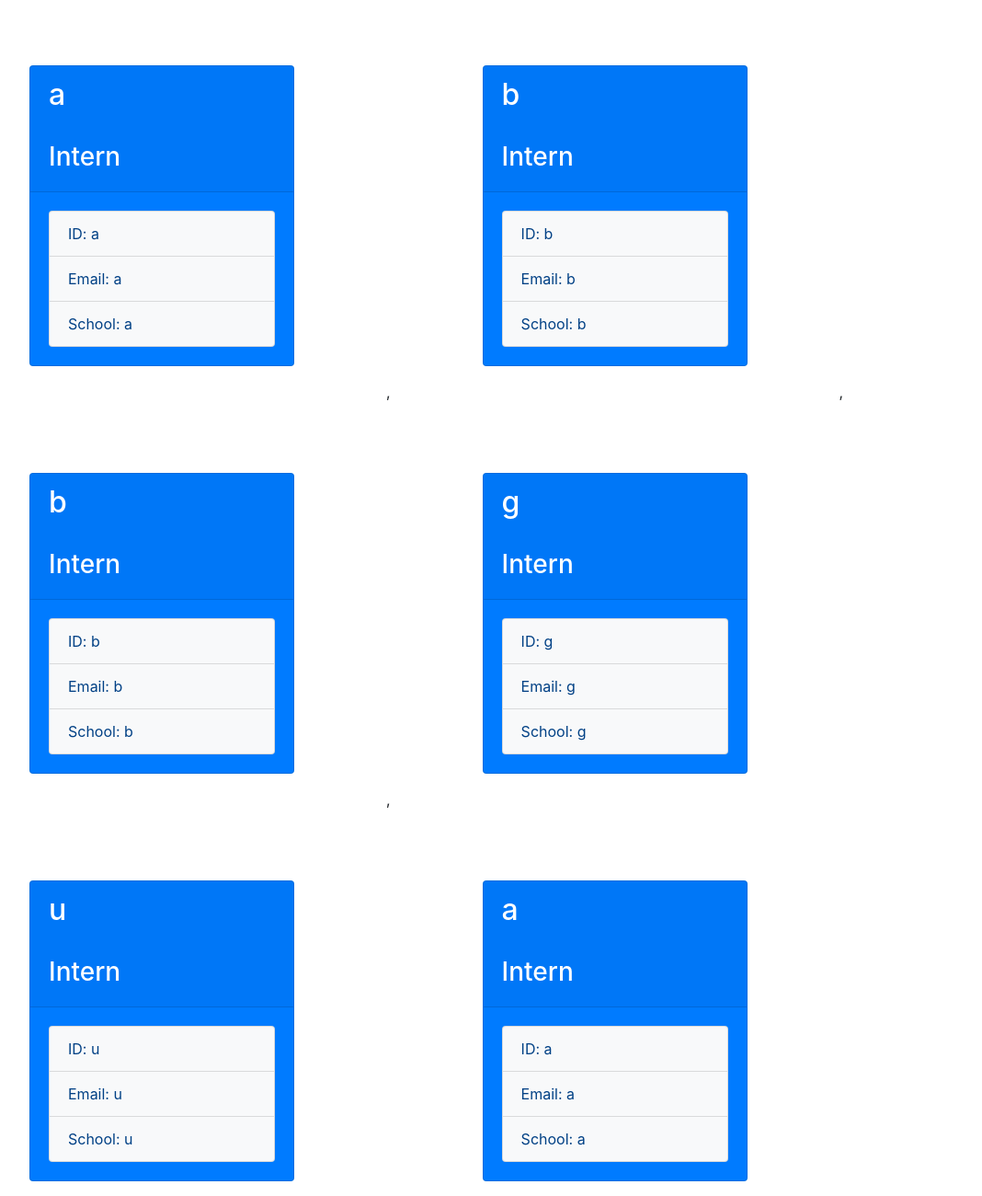
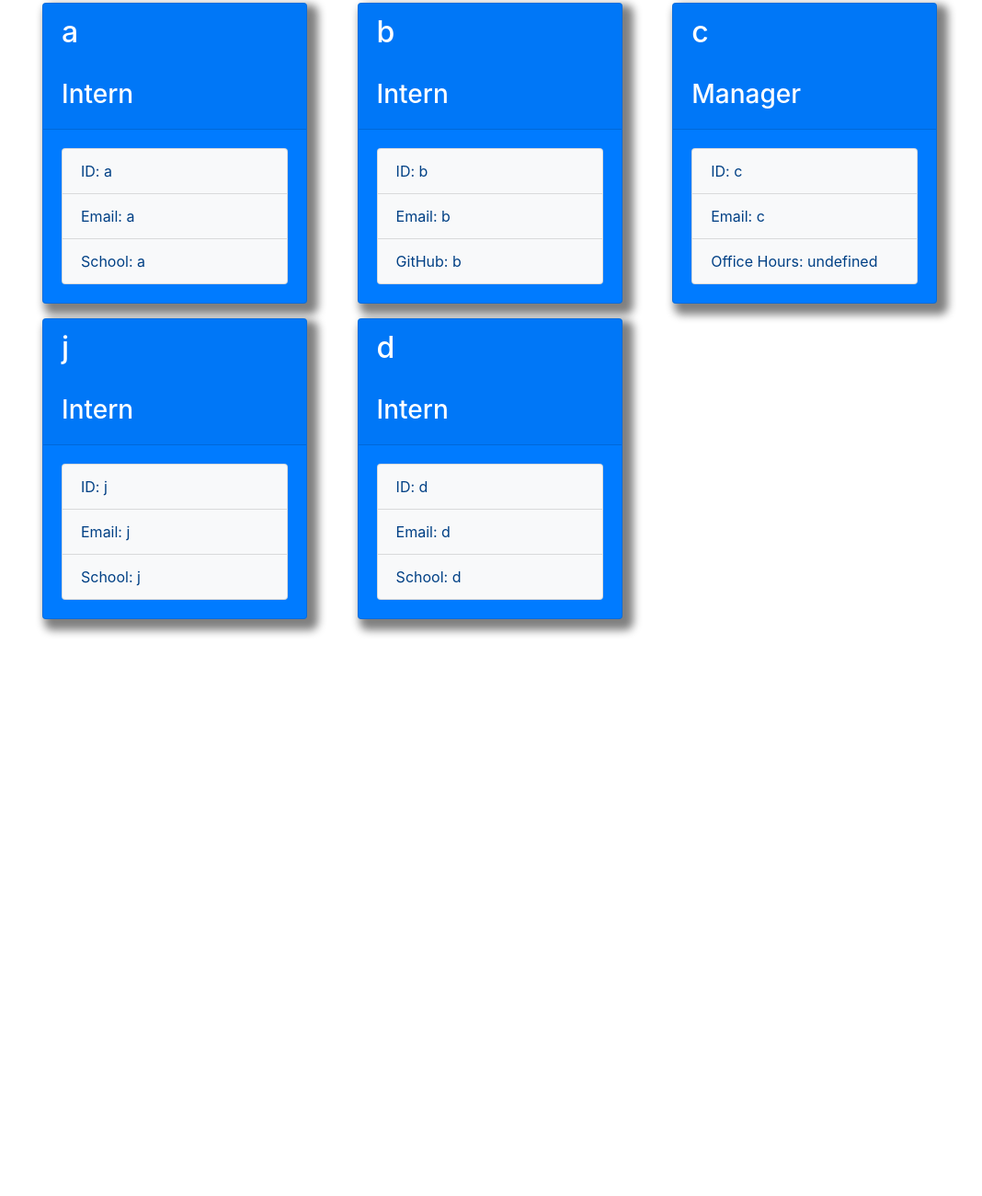
Before and after one commit to matildabrantley/team-profile-generator, a website: page team.html in a window 1280 px wide. Shown: the part 245-1545 px from the top of the page at 92% size, without its empty margins (68-1136 px from the left). After the commit the page ends 998 px from the top, so only its background shows below. Drawn offline with nearby package versions, Linux system fonts and the light colour scheme.

Commit message:
spacing between cards, office hours now office number

```diff
--- a/team.html
+++ b/team.html
@@ -12,13 +12,13 @@
 </head>
 <body>
 
-  <div class="jumbotron text-center bg-danger text-light">
+  <div class="jumbotron text-center bg-danger text-white">
     <h1>Team</h1>
   </div>
 
-  <div style= "display: flex; flex-direction: row; flex-wrap: wrap">
+  <div style= "display: flex; flex-direction: row; flex-wrap: wrap; margin: 5%;">
 
-<div class="card text-white bg-primary mb-3" style="min-width: 18rem; margin: 100px;">
+<div class="card text-white bg-primary mb-3" style="min-width: 18rem; margin-left: 50px; box-shadow: 7px 7px 10px 5px gray;">
     <div class="card-header">
       <h2>a</h2><br>
       <h3>Intern</h3>
@@ -32,7 +32,7 @@
     </div>
   </div>
 ,
-<div class="card text-white bg-primary mb-3" style="min-width: 18rem; margin: 100px;">
+<div class="card text-white bg-primary mb-3" style="min-width: 18rem; margin-left: 50px; box-shadow: 7px 7px 10px 5px gray;">
     <div class="card-header">
       <h2>b</h2><br>
       <h3>Intern</h3>
@@ -41,63 +41,49 @@
       <ul class="list-group">
         <li class="list-group-item list-group-item-primary bg-light">ID: b</li>
         <li class="list-group-item list-group-item-primary bg-light">Email: b</li>
-        <li class="list-group-item list-group-item-primary bg-light">School: b</li>
+        <li class="list-group-item list-group-item-primary bg-light">GitHub: b</li>
       </ul>
     </div>
   </div>
 ,
-<div class="card text-white bg-primary mb-3" style="min-width: 18rem; margin: 100px;">
+<div class="card text-white bg-primary mb-3" style="min-width: 18rem; margin-left: 50px; box-shadow: 7px 7px 10px 5px gray;">
     <div class="card-header">
-      <h2>b</h2><br>
+      <h2>c</h2><br>
+      <h3>Manager</h3>
+    </div>
+    <div class="card-body">
+      <ul class="list-group">
+        <li class="list-group-item list-group-item-primary bg-light">ID: c</li>
+        <li class="list-group-item list-group-item-primary bg-light">Email: c</li>
+        <li class="list-group-item list-group-item-primary bg-light">Office Hours: undefined</li>
+      </ul>
+    </div>
+  </div>
+,
+<div class="card text-white bg-primary mb-3" style="min-width: 18rem; margin-left: 50px; box-shadow: 7px 7px 10px 5px gray;">
+    <div class="card-header">
+      <h2>j</h2><br>
       <h3>Intern</h3>
     </div>
     <div class="card-body">
       <ul class="list-group">
-        <li class="list-group-item list-group-item-primary bg-light">ID: b</li>
-        <li class="list-group-item list-group-item-primary bg-light">Email: b</li>
-        <li class="list-group-item list-group-item-primary bg-light">School: b</li>
+        <li class="list-group-item list-group-item-primary bg-light">ID: j</li>
+        <li class="list-group-item list-group-item-primary bg-light">Email: j</li>
+        <li class="list-group-item list-group-item-primary bg-light">School: j</li>
       </ul>
     </div>
   </div>
 ,
-<div class="card text-white bg-primary mb-3" style="min-width: 18rem; margin: 100px;">
+<div class="card text-white bg-primary mb-3" style="min-width: 18rem; margin-left: 50px; box-shadow: 7px 7px 10px 5px gray;">
     <div class="card-header">
-      <h2>g</h2><br>
+      <h2>d</h2><br>
       <h3>Intern</h3>
     </div>
     <div class="card-body">
       <ul class="list-group">
-        <li class="list-group-item list-group-item-primary bg-light">ID: g</li>
-        <li class="list-group-item list-group-item-primary bg-light">Email: g</li>
-        <li class="list-group-item list-group-item-primary bg-light">School: g</li>
-      </ul>
-    </div>
-  </div>
-,
-<div class="card text-white bg-primary mb-3" style="min-width: 18rem; margin: 100px;">
-    <div class="card-header">
-      <h2>u</h2><br>
-      <h3>Intern</h3>
-    </div>
-    <div class="card-body">
-      <ul class="list-group">
-        <li class="list-group-item list-group-item-primary bg-light">ID: u</li>
-        <li class="list-group-item list-group-item-primary bg-light">Email: u</li>
-        <li class="list-group-item list-group-item-primary bg-light">School: u</li>
-      </ul>
-    </div>
-  </div>
-,
-<div class="card text-white bg-primary mb-3" style="min-width: 18rem; margin: 100px;">
-    <div class="card-header">
-      <h2>a</h2><br>
-      <h3>Intern</h3>
-    </div>
-    <div class="card-body">
-      <ul class="list-group">
-        <li class="list-group-item list-group-item-primary bg-light">ID: a</li>
-        <li class="list-group-item list-group-item-primary bg-light">Email: a</li>
-        <li class="list-group-item list-group-item-primary bg-light">School: a</li>
+        <li class="list-group-item list-group-item-primary bg-light">ID: d</li>
+        <li class="list-group-item list-group-item-primary bg-light">Email: d</li>
+        <li class="list-group-item list-group-item-primary bg-light">School: d</li>
       </ul>
     </div>
   </div>
```
Also changed, not shown: index.js (+7 -7 lines), README.md.
